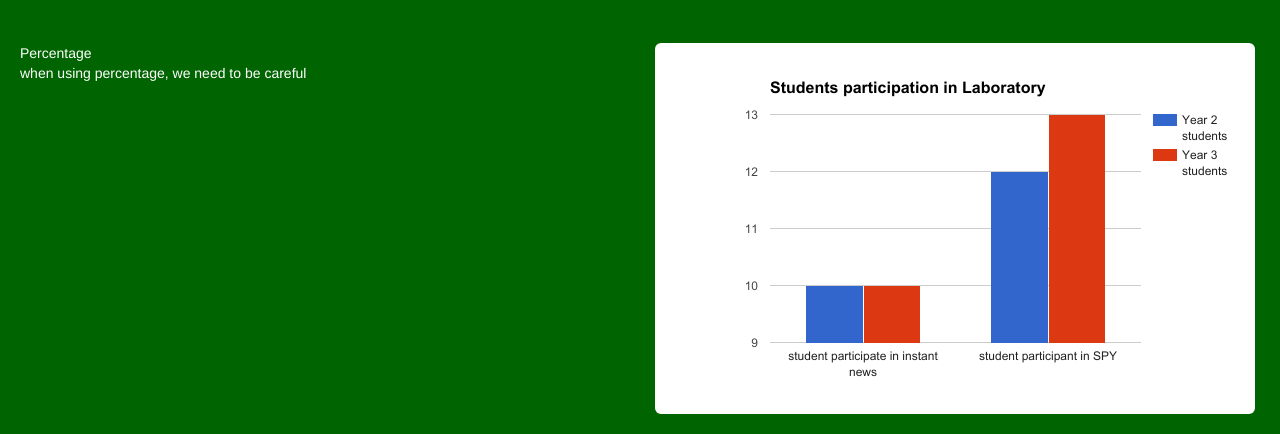
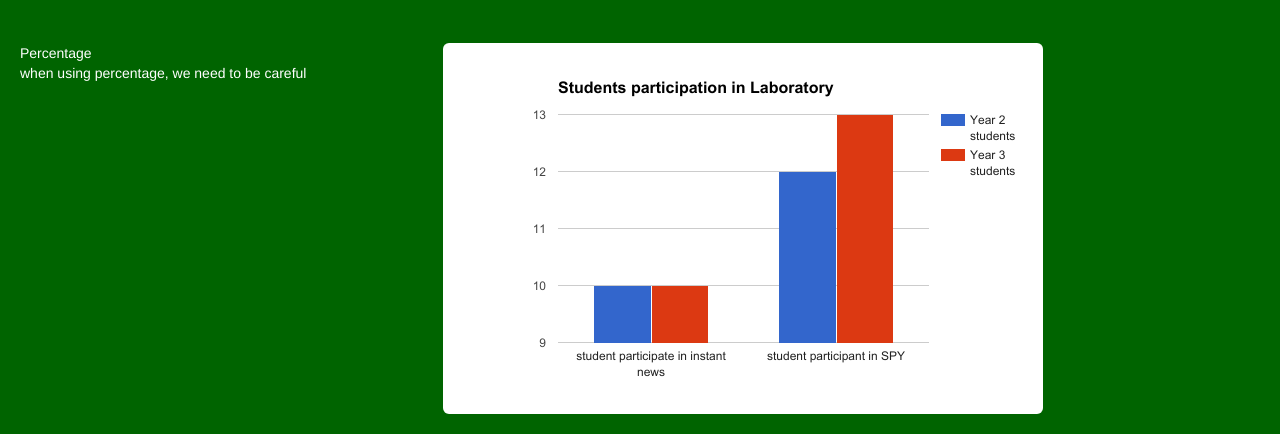
Before and after one commit to chungyin/homework2, a plain HTML site: page index.html in a window 1280 px wide. Shown: the part 859-1293 px from the top of the page. Drawn offline with nearby package versions, Linux system fonts and the light colour scheme.

Commit message:
grid size

```diff
--- a/index.html
+++ b/index.html
@@ -60,13 +60,13 @@
 </div>
 
 <div class="row">
-  <div class="col-xs-6">
+  <div class="col-xs-4">
     <br><br>
     Percentage
     <br>
     when using percentage, we need to be careful
   </div>
-  <div class="col-xs-6">
+  <div class="col-xs-8">
     <br><br>
     <img src="/homework2/chart.png" class="img-rounded" alt="Chart with exact data" height="371" width="600">
 
```
